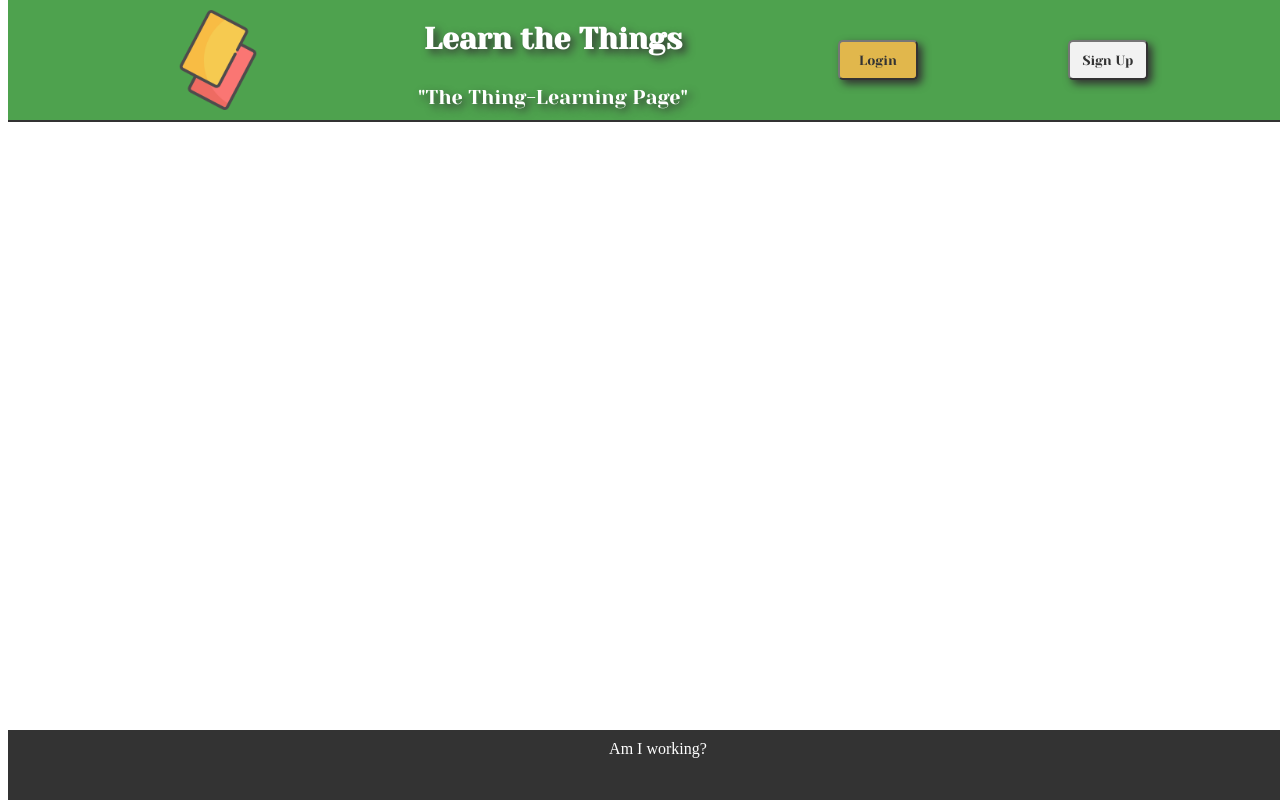
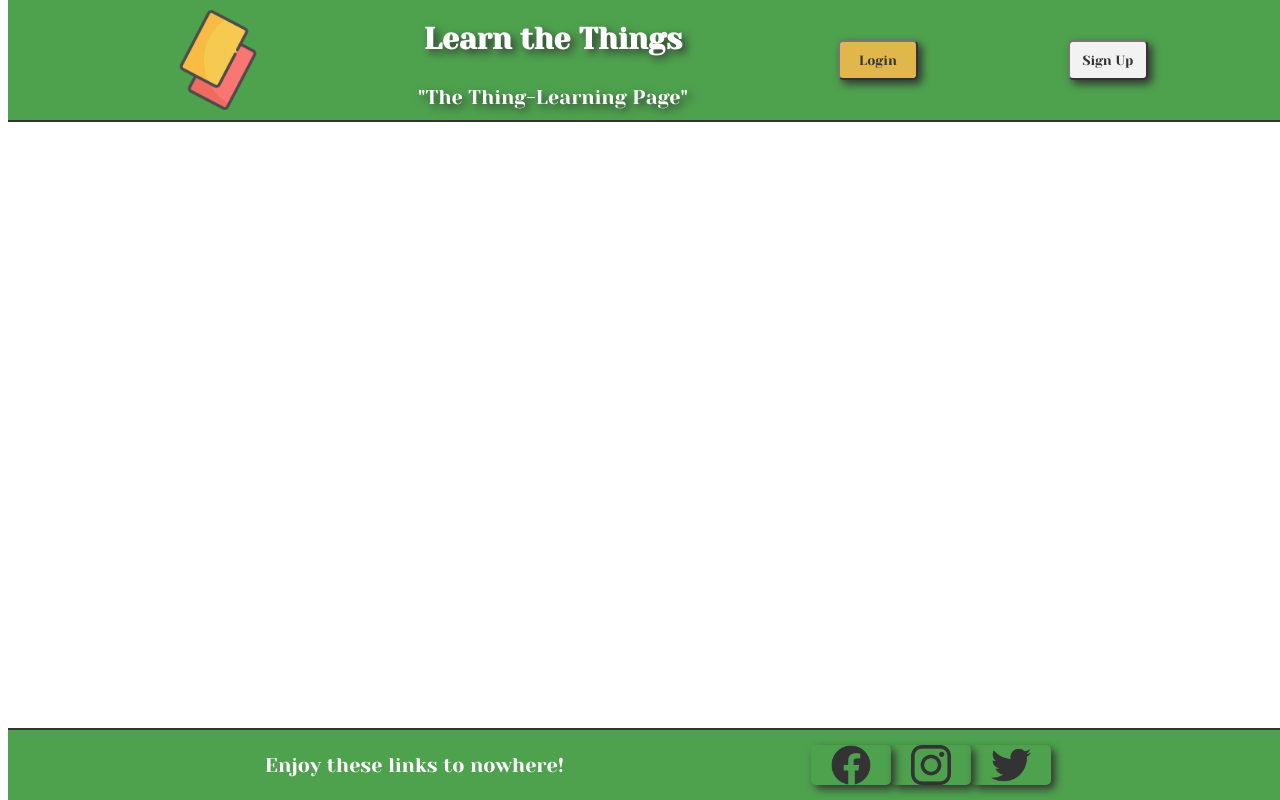
Before and after one commit to DanielPurdy509/MVP-Project, a website: page index.html in a window 1280 px wide. Drawn offline with Linux system fonts and the light colour scheme.

Commit message:
Footer Complete. Working on Cards, Buttons, and Login Popup

```diff
--- a/index.html
+++ b/index.html
@@ -13,7 +13,7 @@
 <body>
     <header>
         <!-- <div id="header_container"></div> -->
-            <img id="page_logo" src="public/flashcards_clipart.png">
+            <img id="page_logo" src="public/images/flashcards_clipart.png">
             <div id="title_card">
                 <p id="page_title">
                     Learn the Things
@@ -27,6 +27,21 @@
     </header>
 
 
-    <footer>Am I working?</footer>
+    <footer>
+        <p id="footer_text">
+            Enjoy these links to nowhere!
+        </p>
+        <div id="link_container">
+            <a href="https://www.facebook.com/" class="button">
+                <img src="public/images/facebook_logo.png" class="link">
+            </a>
+            <a href="https://www.instagram.com/" class="button">
+                <img src="public/images/Insta_logo.png" class="link">
+            </a>
+            <a href="https://www.twitter.com/" class="button">
+                <img src="public/images/twitter_logo.png" class="link">
+            </a>
+        </div>
+    </footer>
 </body>
 </html>
--- a/public/style.css
+++ b/public/style.css
@@ -1,3 +1,4 @@
+/* Header Stuff ########################################## */
 header {
     position: fixed;
     top: 0;
@@ -11,16 +12,6 @@ header {
     justify-content:space-evenly;
     border-bottom: 2px solid black;
 }
-
-/* #header_container {
-    display: inline-flex;
-    align-items: center;
-    flex-direction: row;
-    width:100%;
-    height:90px;
-    object-fit: contain;
-
-} */
 
 #page_logo {
     height: 100px;
@@ -72,20 +63,44 @@ header {
 }
 
 #login_button {
-  background-color: goldenrod;
+    background-color: goldenrod;
 }
 
 #signup_button {
     right: 30px;
 }
 
+/* Footer Stuff #################################### */
+
 footer {
     position: fixed;
     bottom: 0;
     width: 100%;
     height: 50px;
-    background-color: #333;
+    background-color: forestgreen;
+    opacity: 80%;
     color: #fff;
+    padding: 10px;
+    border-top: 2px solid black;
+    display: flex;
+    align-items: center;
+    justify-content:space-evenly;
+}
+
+#link_container{
+    display: flex;
+    align-items: center;
+    justify-content:space-between;
+    box-shadow: none;
+}
+
+#footer_text{
     text-align: center;
-    padding: 10px;
-  }
+    font-family: 'Yeseva One';
+    font-size: 20px;
+}
+
+.link {
+    height: 40px;
+    width: 40px;
+}
```
Also changed, not shown: public/images/Insta_logo.png (added), public/images/facebook_logo.png (added), public/images/flashcards_clipart.png (renamed from public/flashcards_clipart.png), public/images/twitter_logo.png (added), 5 other files.
